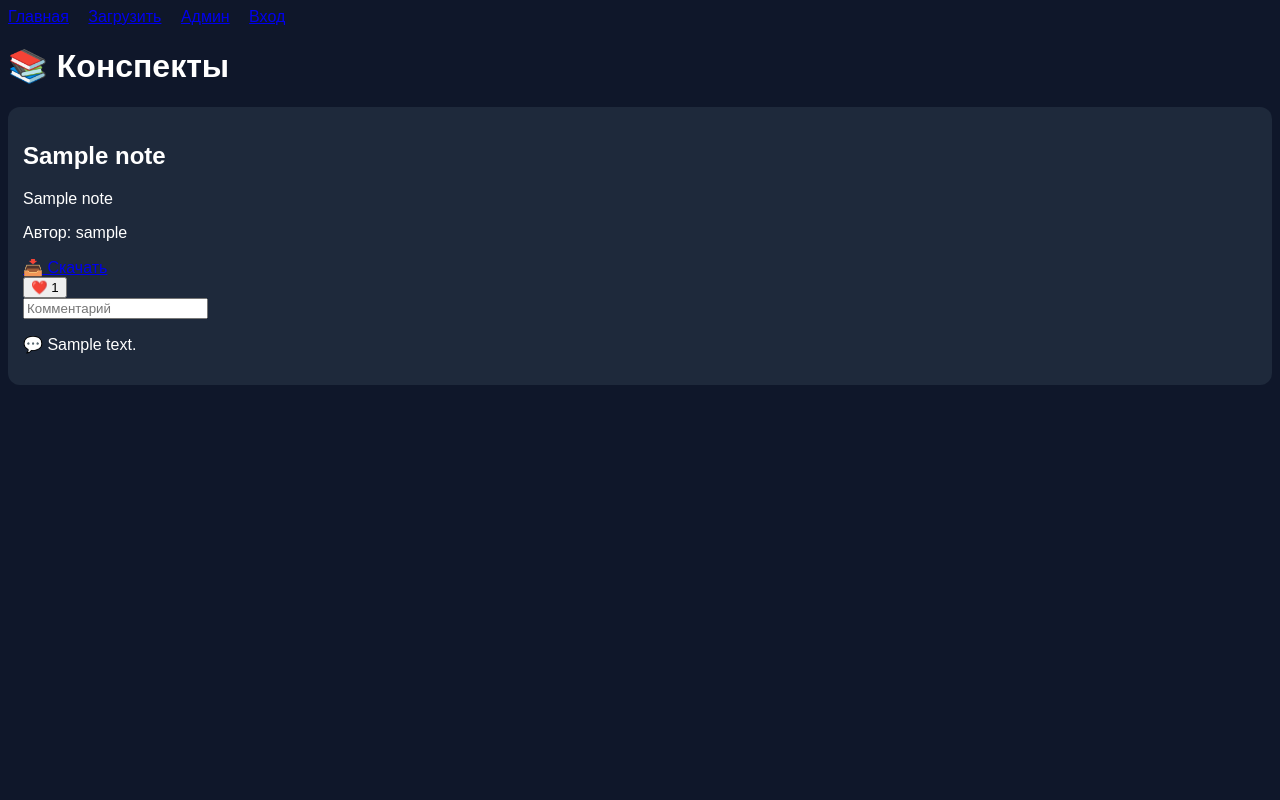
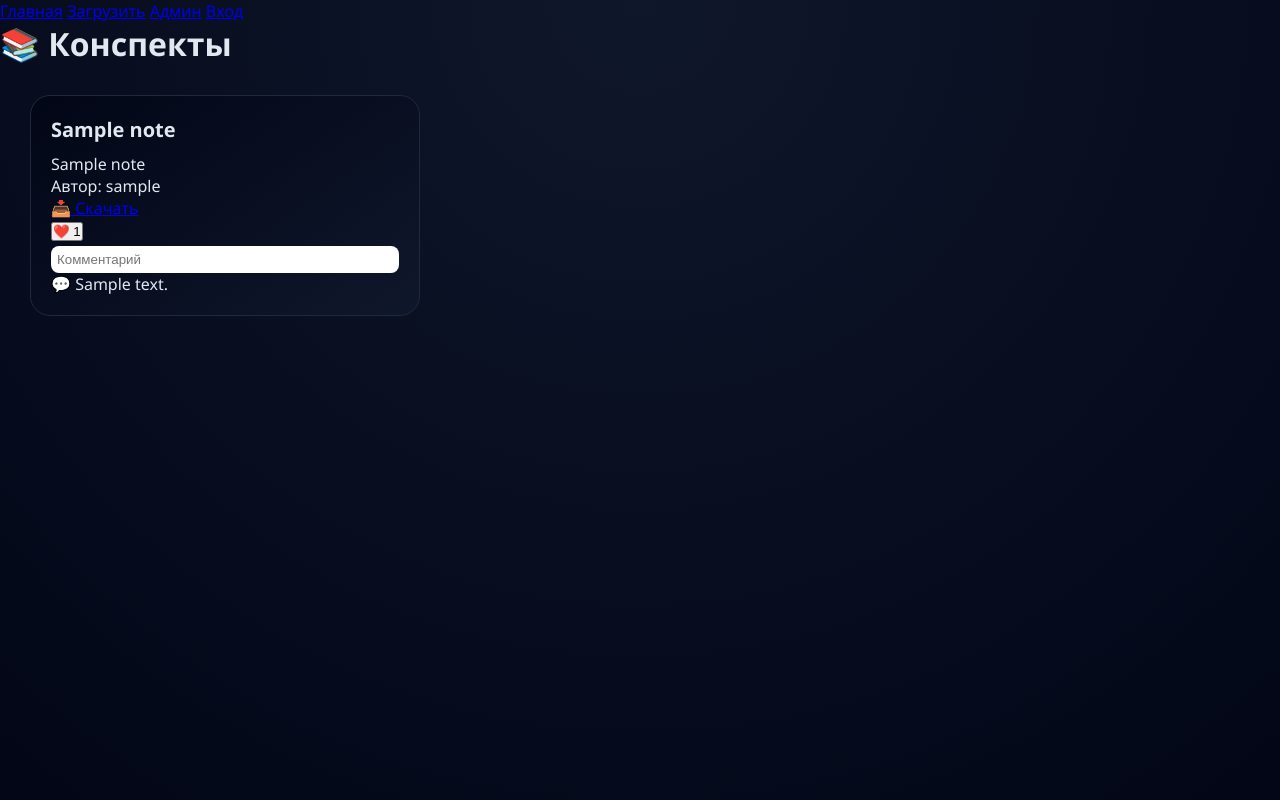
Before and after one commit to StanislavRostislav/college_notes, a FastAPI app: page / in a window 1280 px wide. Run offline with FastAPI, Linux system fonts and the light colour scheme; tables that the repository leaves empty hold one stand-in row (values such as "Sample post").

Commit message:
Update style.css

```diff
--- a/static/style.css
+++ b/static/style.css
@@ -1,21 +1,134 @@
-body {
-    background: #0f172a;
-    color: white;
-    font-family: Arial;
+* {
+    margin: 0;
+    padding: 0;
+    box-sizing: border-box;
 }
 
-nav a {
-    margin-right: 15px;
+body {
+    font-family: 'Segoe UI', sans-serif;
+    background: radial-gradient(circle at top, #0f172a, #020617);
+    color: #e2e8f0;
+    min-height: 100vh;
 }
 
+/* 🔥 NAVBAR */
+.navbar {
+    display: flex;
+    justify-content: space-between;
+    padding: 15px 30px;
+    background: rgba(15, 23, 42, 0.9);
+    backdrop-filter: blur(10px);
+    border-bottom: 1px solid #1e293b;
+}
+
+.navbar a {
+    color: #94a3b8;
+    text-decoration: none;
+    margin-left: 20px;
+    transition: 0.2s;
+}
+
+.navbar a:hover {
+    color: #22c55e;
+}
+
+/* 🔥 HEADER */
+.header {
+    text-align: center;
+    padding: 30px 0;
+    font-size: 28px;
+    font-weight: bold;
+}
+
+/* 🔥 GRID */
 .grid {
     display: grid;
-    grid-template-columns: repeat(auto-fit, minmax(250px, 1fr));
-    gap: 15px;
+    grid-template-columns: repeat(auto-fill, minmax(320px, 1fr));
+    gap: 25px;
+    padding: 30px;
 }
 
+/* 🔥 CARD */
 .card {
-    background: #1e293b;
-    padding: 15px;
-    border-radius: 12px;
+    background: linear-gradient(145deg, #020617, #0f172a);
+    border: 1px solid #1e293b;
+    border-radius: 20px;
+    padding: 20px;
+    transition: 0.3s;
+    position: relative;
 }
+
+.card:hover {
+    transform: translateY(-5px);
+    border-color: #22c55e;
+}
+
+/* TITLE */
+.card h2 {
+    font-size: 20px;
+    margin-bottom: 10px;
+}
+
+/* META */
+.meta {
+    color: #94a3b8;
+    font-size: 14px;
+    margin-bottom: 10px;
+}
+
+/* BUTTONS */
+.actions {
+    display: flex;
+    gap: 10px;
+    margin-top: 10px;
+}
+
+.btn {
+    background: #22c55e;
+    border: none;
+    padding: 6px 12px;
+    border-radius: 10px;
+    color: white;
+    cursor: pointer;
+    transition: 0.2s;
+}
+
+.btn:hover {
+    background: #16a34a;
+}
+
+/* DOWNLOAD */
+.download {
+    color: #38bdf8;
+    text-decoration: none;
+    font-size: 14px;
+}
+
+/* COMMENTS */
+.comments {
+    margin-top: 15px;
+}
+
+.comment {
+    background: #020617;
+    padding: 6px 10px;
+    border-radius: 10px;
+    margin-top: 5px;
+    font-size: 13px;
+}
+
+/* INPUT */
+input {
+    width: 100%;
+    padding: 6px;
+    border-radius: 8px;
+    border: none;
+    margin-top: 5px;
+}
+
+/* EMPTY */
+.empty {
+    text-align: center;
+    margin-top: 100px;
+    color: #64748b;
+}
```
